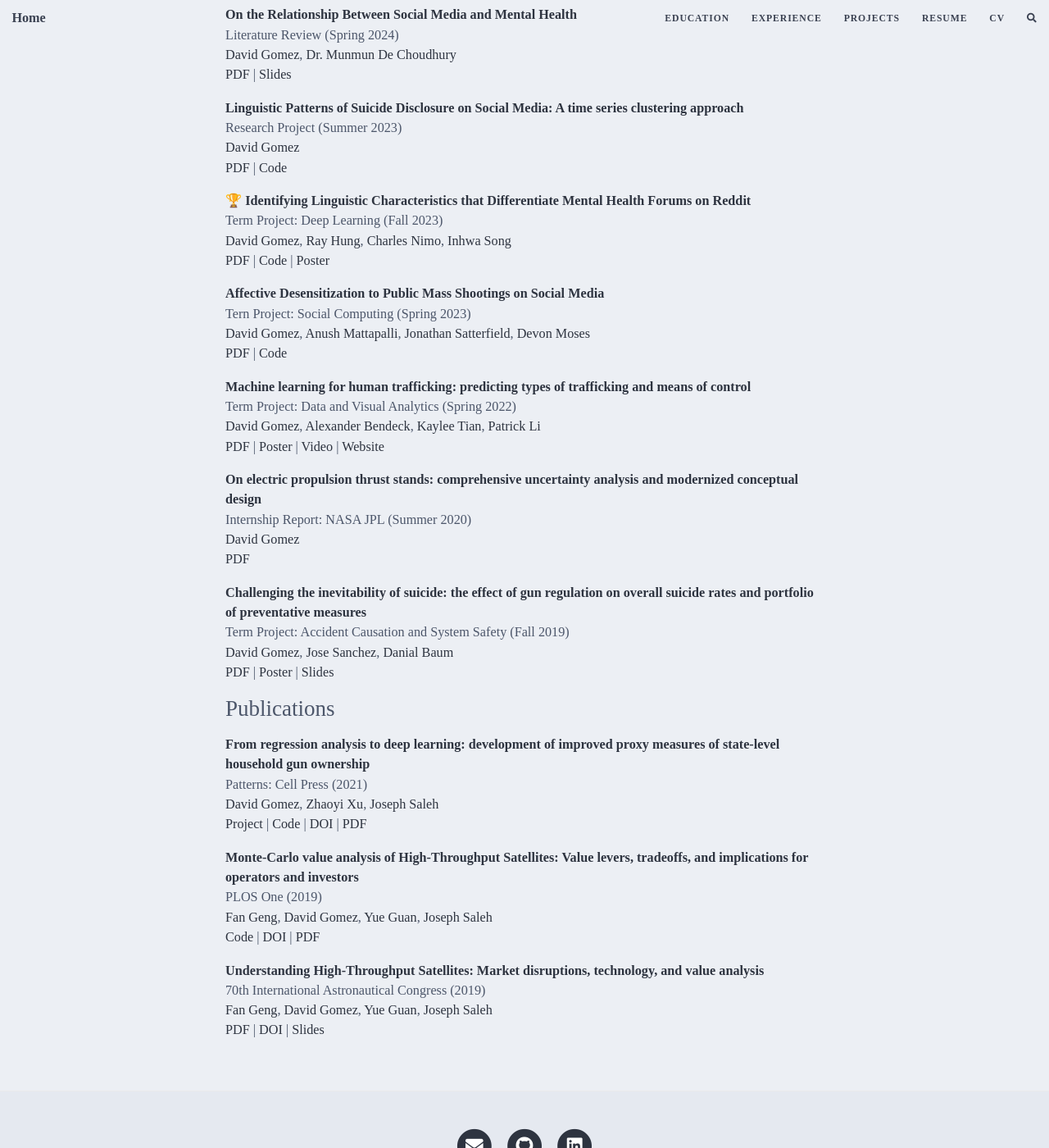
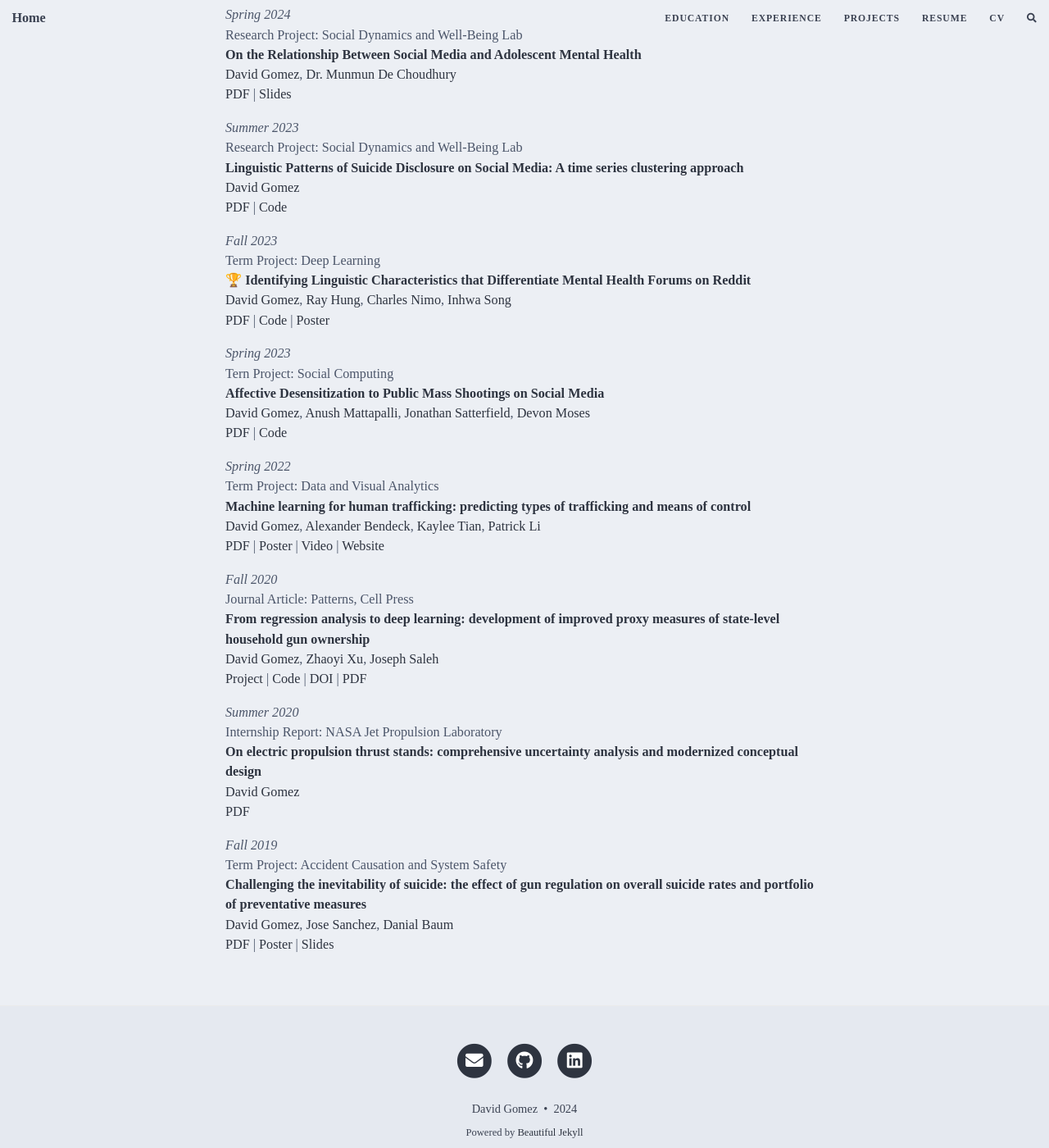
Before and after one commit to dbgomez94/dbgomez94.github.io, a Jekyll site: the page built from pages/projects.md, in a window 1280 px wide and 1400 px high, scrolled down 279 px. Shown: the whole window at 82% size. Built offline with Jekyll 4.4.1, drawn with Linux system fonts in a browser that asks for light colours; nearby versions of some CDN libraries; comment, search, counter and statistics services are not loaded.

Commit message:
updating project links

```diff
--- a/pages/projects.md
+++ b/pages/projects.md
@@ -5,23 +5,26 @@ title: Projects
 
 ## Relevant Projects
 
-[**On the Relationship Between Social Media and Mental Health**](social-media-and-mental-health) \
-Literature Review (Spring 2024) \
+*Spring 2024* \
+Research Project: Social Dynamics and Well-Being Lab \
+[**On the Relationship Between Social Media and Adolescent Mental Health**](10-social-media-and-mental-health) \
 [David Gomez](https://dbgomez94.github.io/),
 [Dr. Munmun De Choudhury](http://www.munmund.net/index.html)
 \
 [PDF](/pdfs/social-media-and-mentla-health.pdf) |
 [Slides](/pdfs/social-media-and-mental-health-slides.pdf)
 
-[**Linguistic Patterns of Suicide Disclosure on Social Media: A time series clustering approach**](suicide-disclosures) \
-Research Project (Summer 2023) \
+*Summer 2023* \
+Research Project: Social Dynamics and Well-Being Lab \
+[**Linguistic Patterns of Suicide Disclosure on Social Media: A time series clustering approach**](09-suicide-disclosures) \
 [David Gomez](https://dbgomez94.github.io/)
 \
 [PDF](/pdfs/suicide-disclosures.pdf) |
 [Code]()
 
-🏆 [**Identifying Linguistic Characteristics that Differentiate Mental Health Forums on Reddit**](reddit-mental-health) \
-Term Project: Deep Learning (Fall 2023) \
+*Fall 2023* \
+Term Project: Deep Learning \
+🏆 [**Identifying Linguistic Characteristics that Differentiate Mental Health Forums on Reddit**](08-reddit-mental-health) \
 [David Gomez](https://dbgomez94.github.io/),
 [Ray Hung](https://www.linkedin.com/in/ruize-hung/?locale=en_US),
 [Charles Nimo](https://charlesnimo.me/),
@@ -31,9 +34,9 @@ Term Project: Deep Learning (Fall 2023) \
 [Code]() |
 [Poster]()
 
-
-[**Affective Desensitization to Public Mass Shootings on Social Media**](mass-shootings) \
-Tern Project: Social Computing (Spring 2023) \
+*Spring 2023* \
+Tern Project: Social Computing \
+[**Affective Desensitization to Public Mass Shootings on Social Media**](07-mass-shootings) \
 [David Gomez](https://dbgomez94.github.io/),
 [Anush Mattapalli](https://www.linkedin.com/in/anush96/),
 [Jonathan Satterfield](https://www.linkedin.com/in/jonathan-satterfield-ba0651195/),
@@ -42,8 +45,9 @@ Tern Project: Social Computing (Spring 2023) \
 [PDF]() |
 [Code]()
 
-[**Machine learning for human trafficking: predicting types of trafficking and means of control**](human-trafficking) \
-Term Project: Data and Visual Analytics (Spring 2022) \
+*Spring 2022* \
+Term Project: Data and Visual Analytics \
+[**Machine learning for human trafficking: predicting types of trafficking and means of control**](05-human-trafficking) \
 [David Gomez](https://dbgomez94.github.io/),
 [Alexander Bendeck](https://alexanderbendeck.github.io/),
 [Kaylee Tian](https://www.linkedin.com/in/kaylee-nianhan-tian/),
@@ -54,25 +58,9 @@ Term Project: Data and Visual Analytics (Spring 2022) \
 [Video](https://youtu.be/GltcIuAIdTc) |
 [Website](https://alexanderbendeck.shinyapps.io/human-trafficking-app/)
 
-[**On electric propulsion thrust stands: comprehensive uncertainty analysis and modernized conceptual design**](thrust-stand-uncertainty-analysis) \
-Internship Report: NASA JPL (Summer 2020) \
-[David Gomez](https://dbgomez94.github.io/)
-\
-[PDF](https://drive.google.com/file/d/13bFrEk7PkWAY2GqFmNS_l3zvok1wE9Wj/view?usp=sharing)
-
-[**Challenging the inevitability of suicide: the effect of gun regulation on overall suicide rates and portfolio of preventative measures**](challenging-the-inevitability-of-suicide) \
-Term Project: Accident Causation and System Safety (Fall 2019) \
-[David Gomez](https://dbgomez94.github.io/),
-[Jose Sanchez](https://www.linkedin.com/in/jose-c-sanchez/),
-[Danial Baum](https://www.linkedin.com/in/daniel-baum-ae/)
-\
-[PDF](https://drive.google.com/file/d/1eBo4348ehcbSQ8zs2ny8W4vIRXymCLcg/view?usp=sharing) |
-[Poster](https://drive.google.com/file/d/1ATBb5rhDqnycLfk0daZcIRXaoVfniZDy/view?usp=sharing) |
-[Slides](https://drive.google.com/file/d/14bEKiji_KDBISvT7OCuvAQOwNU6QED1U/view?usp=sharing)
-
-## Publications
-[**From regression analysis to deep learning: development of improved proxy measures of state-level household gun ownership**](gun-ownership-proxy) \
-Patterns: Cell Press (2021) \
+*Fall 2020* \
+Journal Article: Patterns, Cell Press \
+[**From regression analysis to deep learning: development of improved proxy measures of state-level household gun ownership**](06=gun-ownership-proxy) \
 [David Gomez](https://dbgomez94.github.io/),
 [Zhaoyi Xu](https://www.linkedin.com/in/zhaoyi-xu-89789a110/),
 [Joseph Saleh](https://www.linkedin.com/in/joseph-homer-saleh-8b8773119/)
@@ -82,24 +70,21 @@ Patterns: Cell Press (2021) \
 [DOI](https://www.cell.com/patterns/fulltext/S2666-3899(20)30202-6) |
 [PDF](pdfs/go-proxy.pdf)
 
-[**Monte-Carlo value analysis of High-Throughput Satellites: Value levers, tradeoffs, and implications for operators and investors**](hts-journal) \
-PLOS One (2019) \
-[Fan Geng](https://www.linkedin.com/in/fan-geng-93413958/),
+
+*Summer 2020* \
+Internship Report: NASA Jet Propulsion Laboratory \
+[**On electric propulsion thrust stands: comprehensive uncertainty analysis and modernized conceptual design**](04-thrust-stand-uncertainty-analysis) \
+[David Gomez](https://dbgomez94.github.io/)
+\
+[PDF](https://drive.google.com/file/d/13bFrEk7PkWAY2GqFmNS_l3zvok1wE9Wj/view?usp=sharing)
+
+*Fall 2019* \
+Term Project: Accident Causation and System Safety \
+[**Challenging the inevitability of suicide: the effect of gun regulation on overall suicide rates and portfolio of preventative measures**](03-challenging-the-inevitability-of-suicide) \
 [David Gomez](https://dbgomez94.github.io/),
-[Yue Guan](https://www.linkedin.com/in/scottyguan/),
-[Joseph Saleh](https://www.linkedin.com/in/joseph-homer-saleh-8b8773119/)
+[Jose Sanchez](https://www.linkedin.com/in/jose-c-sanchez/),
+[Danial Baum](https://www.linkedin.com/in/daniel-baum-ae/)
 \
-[Code](https://github.com/dbgomez94/high-throughput-satellites) |
-[DOI](https://journals.plos.org/plosone/article?id=10.1371/journal.pone.0222133) |
-[PDF](pdfs/hts.pdf)
-
-[**Understanding High-Throughput Satellites: Market disruptions, technology, and value analysis**](hts-conference) \
-70th International Astronautical Congress (2019) \
-[Fan Geng](https://www.linkedin.com/in/fan-geng-93413958/),
-[David Gomez](https://dbgomez94.github.io/),
-[Yue Guan](https://www.linkedin.com/in/scottyguan/),
-[Joseph Saleh](https://www.linkedin.com/in/joseph-homer-saleh-8b8773119/)
-\
-[PDF](/pdfs/hts-conference.pdf) |
-[DOI](https://iafastro.directory/iac/archive/browse/IAC-19/E3/3/49731/) |
-[Slides](/pdfs/hts-slides.pdf)
+[PDF](https://drive.google.com/file/d/1eBo4348ehcbSQ8zs2ny8W4vIRXymCLcg/view?usp=sharing) |
+[Poster](https://drive.google.com/file/d/1ATBb5rhDqnycLfk0daZcIRXaoVfniZDy/view?usp=sharing) |
+[Slides](https://drive.google.com/file/d/14bEKiji_KDBISvT7OCuvAQOwNU6QED1U/view?usp=sharing)
```
